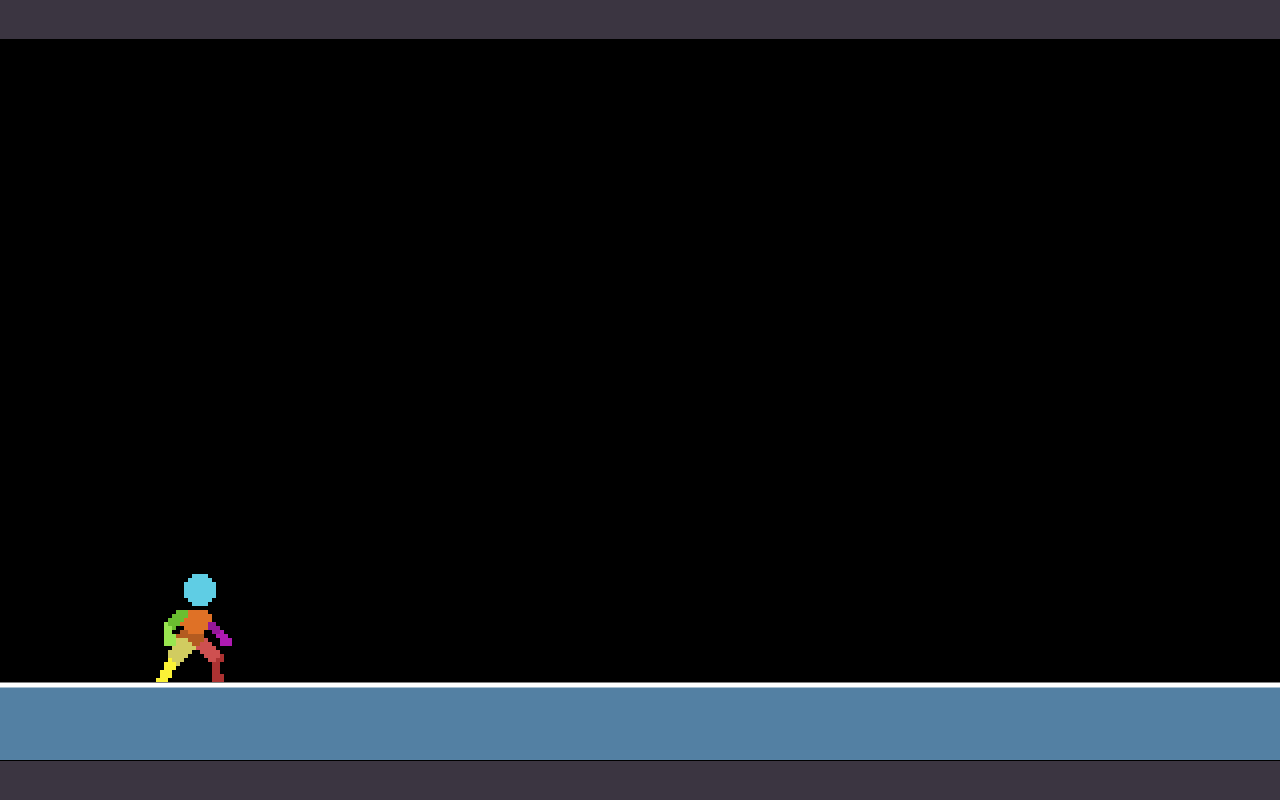
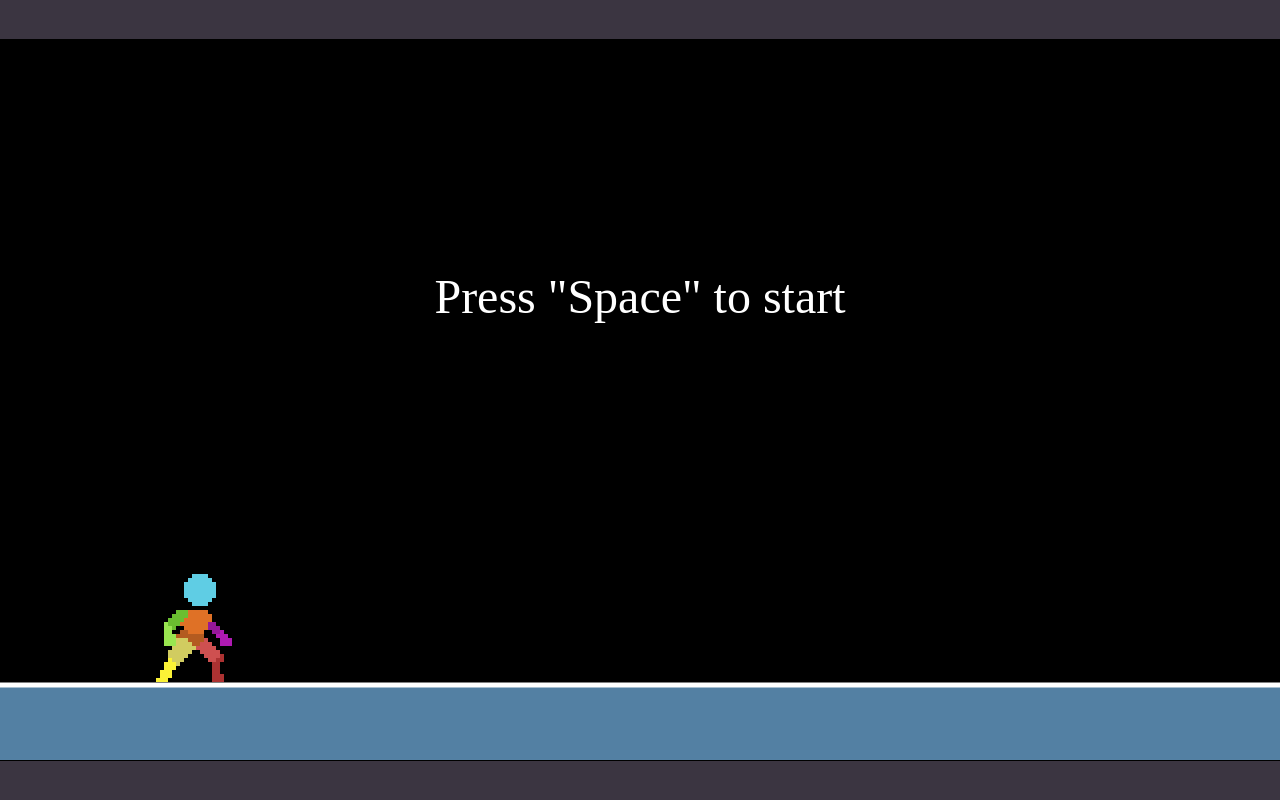
Before and after one commit to Alek-Jakim/endless-runner, a website built with Vite: page index.html in a window 1280 px wide. Built offline with nearby package versions, Linux system fonts and the light colour scheme; files whose address does not match are found by name.

Commit message:
add text and font

```diff
--- a/src/components/gameLoop.js
+++ b/src/components/gameLoop.js
@@ -28,6 +28,7 @@ export class GameLoop {
   };
 
   start() {
+    console.log("hehe");
     if (!this.isRunning) {
       this.isRunning = true;
       this.requestAnimFrameId = requestAnimationFrame(this.main);
--- a/src/main.js
+++ b/src/main.js
@@ -11,6 +11,8 @@ canvas.style.width = 1280;
 canvas.style.width = 720;
 
 let gameStarted = false;
+let gamePaused = false;
+let toggleText = true;
 
 const player = new Player(ctx, "player-spritesheet.png", 10);
 
@@ -26,6 +28,18 @@ const floor = new Rect(
   canvas.height
 );
 
+function drawText() {
+  ctx.font = "48px fontRetroGaming";
+  ctx.fillStyle = "white";
+  ctx.textAlign = "center";
+  ctx.textBaseline = "middle";
+  ctx.fillText(
+    'Press "Space" to start',
+    canvas.width / 2,
+    canvas.height / 2 - 100
+  );
+}
+
 function update(delta) {
   // update game state here
 
@@ -36,6 +50,10 @@ function draw() {
   floor.draw(ctx);
 
   player.draw(ctx);
+
+  if (toggleText) {
+    drawText();
+  }
 }
 
 const gameLoop = new GameLoop(update, draw, ctx, canvas.width, canvas.height);
@@ -46,6 +64,7 @@ addEventListener("keypress", (e) => {
   if (e.code === "Space" && !gameStarted) {
     // start game
     gameStarted = true;
+    toggleText = false;
     player.playAnimation("run");
   }
 });
--- a/style.css
+++ b/style.css
@@ -18,3 +18,8 @@ body {
   transform: translate(-50%, -50%);
   border: 1px solid black;
 }
+
+@font-face {
+  font-family: fontRetroGaming;
+  src: url("game-font.ttf");
+}
```
Also changed, not shown: public/game-font.ttf (added).
